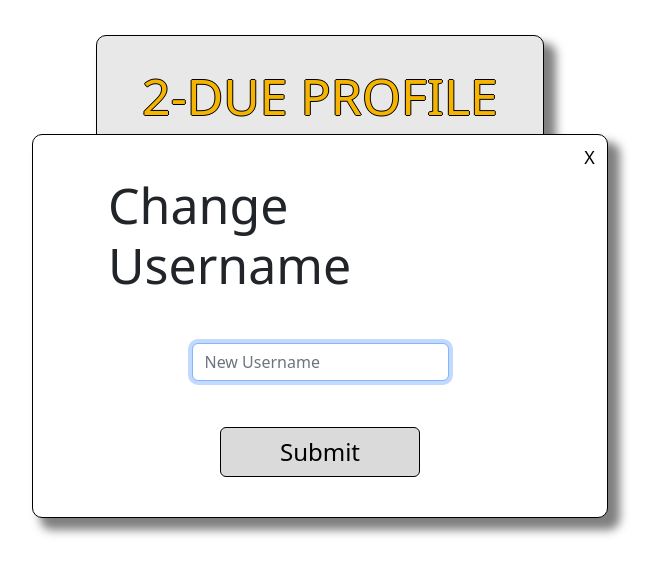
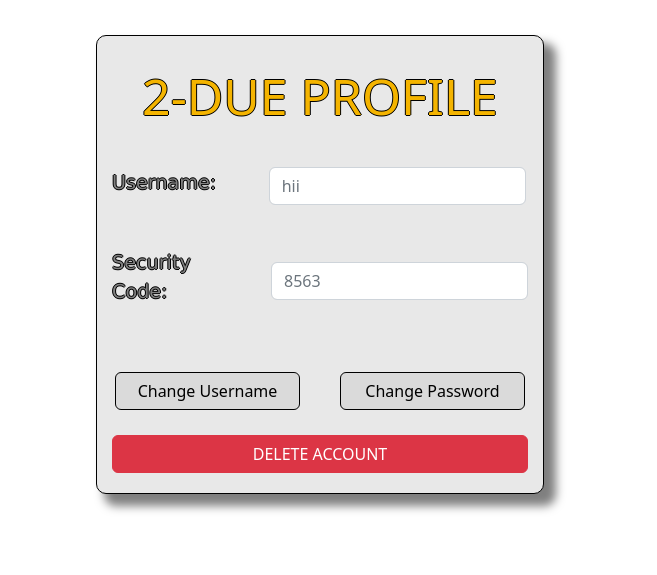
Before and after one commit to neelg07/2-DUE, a Flask app: page /account in a window 1280 px wide. Shown: the part 74-649 px from the top of the page, without its empty margins (320-977 px from the left). Run offline with Flask 2, Linux system fonts and the light colour scheme; a user stored in the database is signed in; data comes from the database, SQL or seed files in the repository; some libraries are stand-ins or nearby versions.

Commit message:
Add change username popup and close features; Add blur feature when popup opened; Fixed main index-header and account header and nav bar sizing issues with minimum width;

```diff
--- a/app.py
+++ b/app.py
@@ -146,6 +146,15 @@ def account():
         return render_template('account.html', username=username, code=code)
 
 
+"""
+    # POST request
+    else:
+
+        # Change Username Post
+        if 'change-user' in request.form:
+"""
+
+
 
 @app.route('/logout')
 def logout():
--- /dev/null
+++ b/static/account.js
@@ -0,0 +1,20 @@
+// Change Username Popup
+const accountHeader = document.querySelector('.account-header');
+
+const userPop = document.querySelector('.username-pop');
+const closeUser = document.querySelector('.close-register');
+
+const userBtn = document.querySelector('.change-user');
+
+
+userBtn.addEventListener('click', () => {
+
+    accountHeader.classList.add('blur');
+    userPop.classList.remove('hide');
+});
+
+closeUser.addEventListener('click', () => {
+
+    accountHeader.classList.remove('blur');
+    userPop.classList.add('hide');
+});
--- a/static/layout.css
+++ b/static/layout.css
@@ -52,6 +52,10 @@ span {
     align-items: center;
 }
 
+.container-fluid {
+    min-width: 763px;
+}
+
 /* Index.html stylesheet */
 
 .index-header,
@@ -67,7 +71,7 @@ span {
     flex-flow: column;
     align-items: center;
     width: 35%;
-    min-width: 350px;
+    min-width: 433px;
 }
 
 .welcome {
@@ -365,7 +369,8 @@ h6.code {
 
 /* Change User Popup */
 
-#change-user {
+#change-user,
+#change-pass {
     width: 200px;
     height: 50px;
     margin-top: 30px;
--- a/templates/account.html
+++ b/templates/account.html
@@ -1,7 +1,7 @@
 {% extends 'layout.html' %}
 
 {% block script %}
-    <script src="#" defer></script>
+    <script src="/static/account.js" defer></script>
 {% endblock %}
 
 {% block nav %}
@@ -50,7 +50,7 @@
     </div>
 
     <!-- Change Username Popup -->
-    <div class="register-container">
+    <div class="register-container username-pop hide">
         <div class="close-register">
             <button class="close-register" type="button">X</button>
         </div>
@@ -58,15 +58,34 @@
             <h1>Change Username</h1>
         </div>
         <div class="register-content">
-            <form action="/" class="register-form" method="post">
+            <form action="/account" class="register-form" method="post">
                 <div class="mb-3">
                     <input autocomplete="off" autofocus class="form-control mx-auto w-auto" id="new-user" name="new-user" type="text" placeholder="New Username">
                 </div>
-                <button class="btn btn-primary" id="change-user" name="change-user" type="submit">Submit</button>
+                <button class="btn btn-primary change-user" id="change-user" name="change-user" type="submit">Submit</button>
             </form>
         </div>
     </div>
 
     <!-- Change Password Popup-->
+    <div class="register-container password-pop hide">
+        <div class="close-register">
+            <button class="close-register" type="button">X</button>
+        </div>
+        <div class="register-header">
+            <h1>Change Password</h1>
+        </div>
+        <div class="register-content">
+            <form action="/account" class="register-form" method="post">
+                <div class="mb-3">
+                    <input autocomplete="off" autofocus class="form-control mx-auto w-auto" id="new-pass" name="new-pass" type="text" placeholder="New Password">
+                </div>
+                <div class="mb-3">
+                    <input autocomplete="off" autofocus class="form-control mx-auto w-auto" id="confirm-new-pass" name="confirm-new-pass" type="text" placeholder="Confirm Password">
+                </div>
+                <button class="btn btn-primary" id="change-pass" name="change-pass" type="submit">Submit</button>
+            </form>
+        </div>
+    </div>
 
 {% endblock %}
```
Also changed, not shown: 1 other file.
